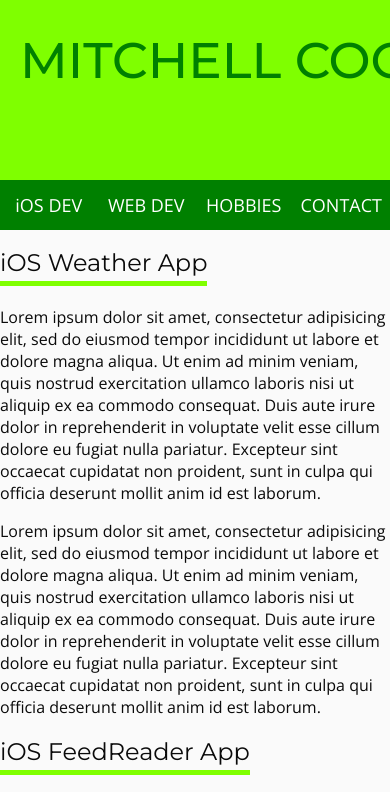
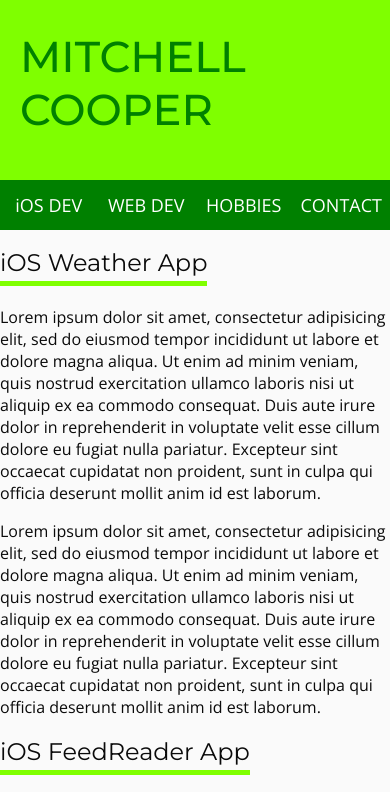
Before and after one commit to cooper/portfolio, a plain HTML site: page index.html in a window 390 px wide. Shown: the top 792 px of the page. Drawn offline with nearby package versions, Linux system fonts and the light colour scheme; files that its build step writes are made by us from their sources; files whose address does not match are found by name.

Commit message:
lower font size on 850

```diff
--- a/templates/portfolio/static/style.css
+++ b/templates/portfolio/static/style.css
@@ -66,7 +66,7 @@ body.main #header {
     text-decoration: none;
     color: green;
     text-transform: uppercase;
-    font-size: 50px;
+    font-size: 3em;
     font-weight: 500;
     font-family: 'Montserrat', sans-serif;
 }
@@ -90,10 +90,16 @@ body.main #header {
     }
 }
 
+@media screen and (max-width: 850px) {
+    #header {
+        font-size: 90%;
+    }
+}
+
 #quote {
     margin: 30px 0 0 0;
     padding: 0;
-    font-size: 30px;
+    font-size: 1.8em;
     max-width: 800px;
 }
 
@@ -138,7 +144,6 @@ body.main #header {
 
 @media screen and (max-width: 700px) {
     #header, #header-bg {
-        white-space: nowrap;
         height: 180px !important;
     }
     #navigation li a {
```
